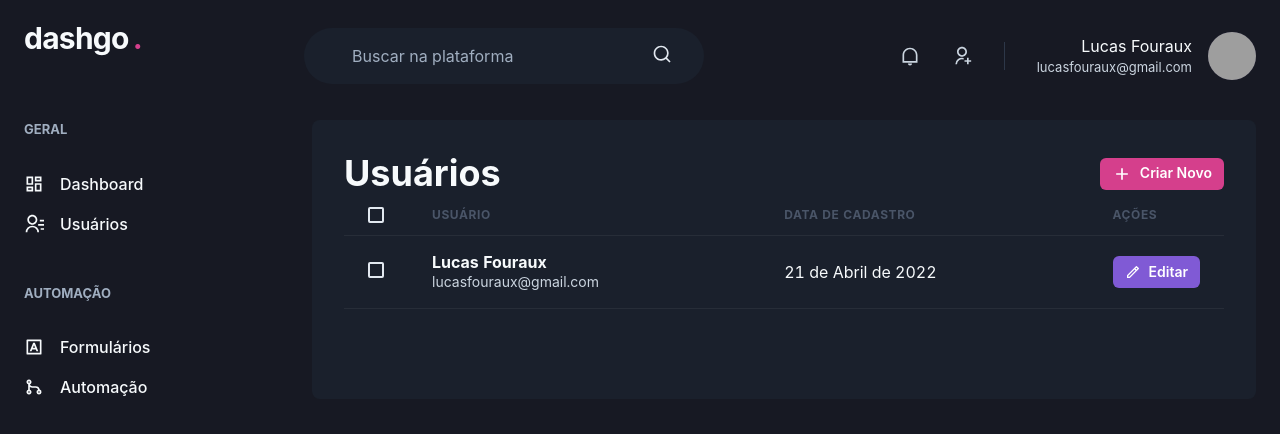
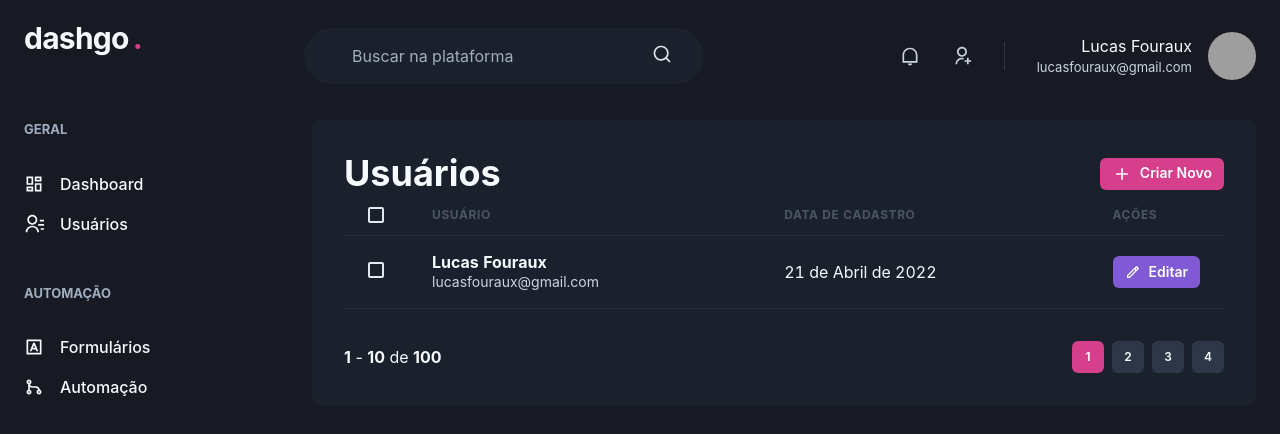
Before and after one commit to lucasfouraux/dashgo, a Next.js app: page /users in a window 1280 px wide. Shown: the top 434 px of the page. Built offline with nearby package versions, Linux system fonts and the light colour scheme; grey boxes are pictures that could not be loaded.

Commit message:
feat: add pagination into user page

```diff
--- /dev/null
+++ b/src/components/Pagination.tsx
@@ -0,0 +1,65 @@
+import { Box, Button, Stack } from "@chakra-ui/react";
+
+export function Pagination() {
+  return (
+    <Stack
+      direction="row"
+      spacing="6"
+      mt="8"
+      justify="space-between"
+      align="center"
+    >
+      <Box>
+        <strong>1</strong> - <strong>10</strong> de <strong>100</strong>
+      </Box>
+      <Stack direction="row" spacing="2">
+        <Button
+          size="sm"
+          fontSize="xs"
+          width="4"
+          colorScheme="pink"
+          disabled
+          _disabled={{
+            bgColor: 'pink.500',
+            cursor: 'default'
+          }}
+        >
+          1
+        </Button>
+        <Button
+          size="sm"
+          fontSize="xs"
+          width="4"
+          bgColor="gray.700"
+          _hover={{
+            bg: 'gray.500'
+          }}
+        >
+          2
+        </Button>
+        <Button
+          size="sm"
+          fontSize="xs"
+          width="4"
+          bgColor="gray.700"
+          _hover={{
+            bg: 'gray.500'
+          }}
+        >
+          3
+        </Button>
+        <Button
+          size="sm"
+          fontSize="xs"
+          width="4"
+          bgColor="gray.700"
+          _hover={{
+            bg: 'gray.500'
+          }}
+        >
+          4
+        </Button>
+      </Stack>
+    </Stack>
+  )
+}
--- a/src/pages/users/index.tsx
+++ b/src/pages/users/index.tsx
@@ -1,6 +1,7 @@
 import { Box, Button, Checkbox, Flex, Heading, Icon, Table, Tbody, Td, Th, Thead, Tr, Text } from "@chakra-ui/react";
 import { RiAddLine, RiPencilLine } from "react-icons/ri";
 import { Header } from "../../components/Header";
+import { Pagination } from "../../components/Pagination";
 import { Siderbar } from "../../components/Siderbar";
 
 export default function UserList() {
@@ -62,6 +63,8 @@
               </Tr>
             </Tbody>
           </Table>
+
+          <Pagination />
         </Box>
       </Flex>
     </Box>
```
